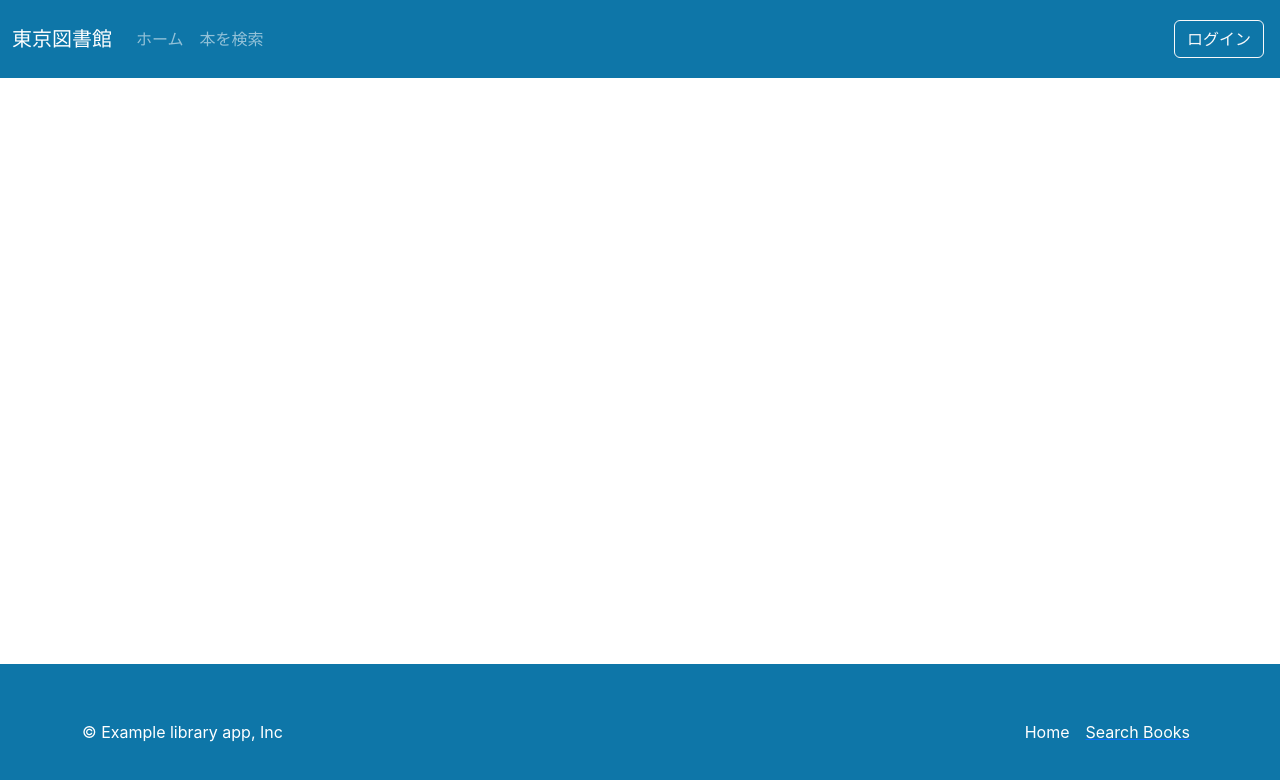
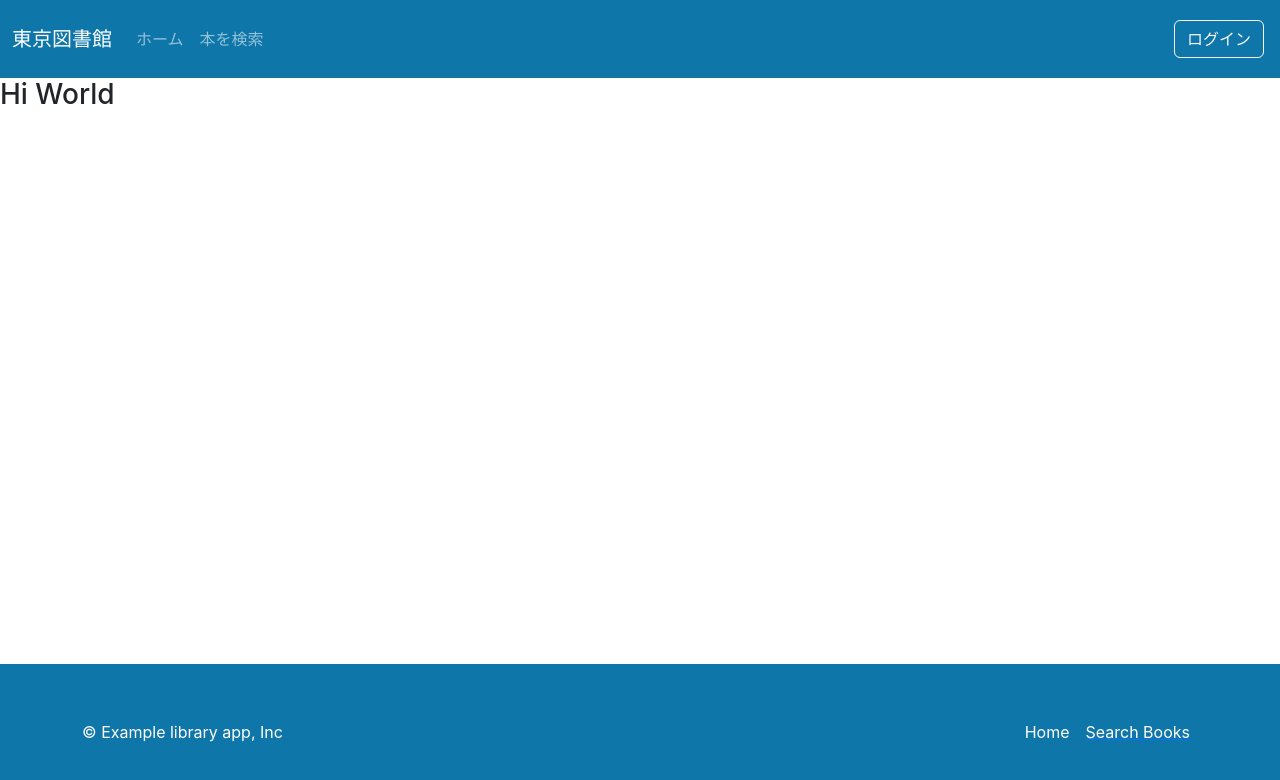
Before and after one commit to taitongngocanh/library-system-management, a React (Create React App) app in the folder 03-frontend/react-library/: page /checkout/1 in a window 1280 px wide. Shown: the top 780 px of the page. Built offline with nearby package versions, Linux system fonts and the light colour scheme.

Commit message:
add BookCheckoutPage Component

```diff
--- a/03-frontend/react-library/src/App.tsx
+++ b/03-frontend/react-library/src/App.tsx
@@ -5,6 +5,7 @@
 import { HomePage } from './layouts/HomePage/HomePage';
 import { SearchBooksPage } from './layouts/SearchBooksPage/SearchBooksPage';
 import { Redirect, Route, Switch } from 'react-router-dom';
+import { BookCheckoutPage } from './layouts/BookCheckoutPage/BookCheckoutPage';
 
 export const App = () => {
   return (
@@ -24,6 +25,11 @@
         <Route path='/search'>
           <SearchBooksPage />
         </Route>
+
+        <Route path='/checkout/:bookId'>
+          <BookCheckoutPage />
+        </Route>
+
       </Switch>
       </div>
 
--- /dev/null
+++ b/03-frontend/react-library/src/layouts/BookCheckoutPage/BookCheckoutPage.tsx
@@ -0,0 +1,17 @@
+import { useState } from "react";
+import BookModel from "../../models/BookModel";
+
+export const BookCheckoutPage = () => {
+
+     const [book, setBook] = useState<BookModel>();
+     const [isLoadingBook, setIsLoadingBook] = useState(true);
+     const [httpError, setHttpError] = useState(null);
+
+     const bookId = (window.location.pathname).split('/')[2];
+
+     return(
+          <div>
+               <h3>Hi World</h3>
+          </div>
+     );
+}
```
